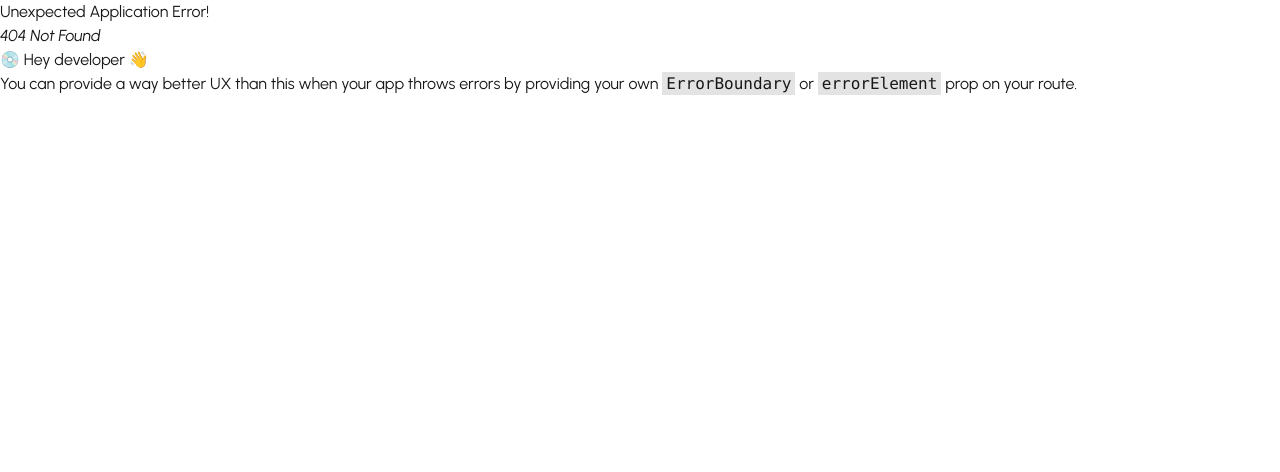
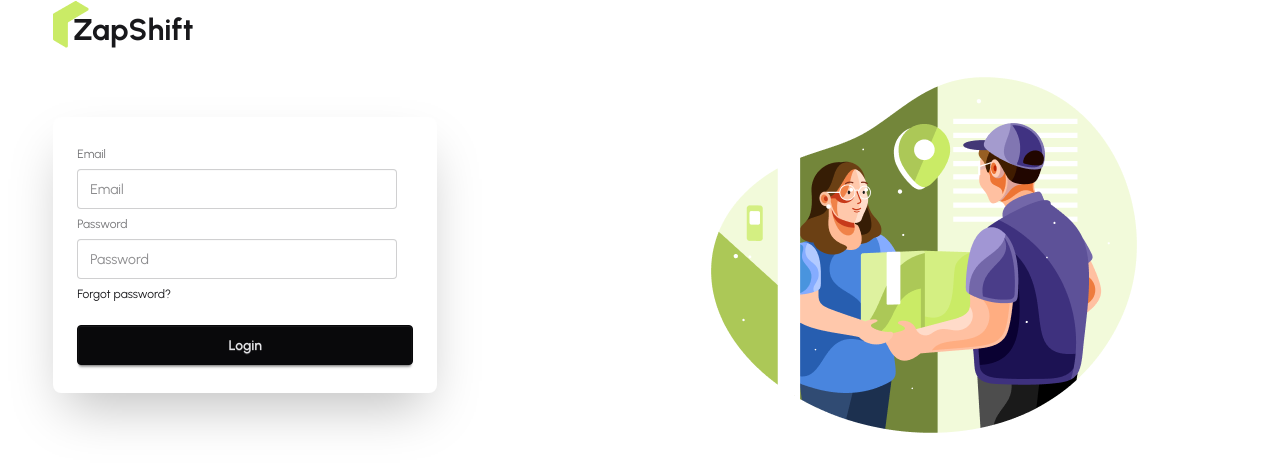
Before and after one commit to imtiaz8936/Zap-Shift-Client, a React (Vite) app: page /register in a window 1280 px wide. Before the commit this address had no page. Shown: the top 472 px of the page. Built offline with nearby package versions, Linux system fonts and the light colour scheme.

Commit message:
registration form added

```diff
--- a/package.json
+++ b/package.json
@@ -15,6 +15,7 @@
     "firebase": "^12.6.0",
     "react": "^19.2.0",
     "react-dom": "^19.2.0",
+    "react-hook-form": "^7.67.0",
     "react-responsive-carousel": "^3.2.23",
     "react-router": "^7.9.6",
     "tailwindcss": "^4.1.17"
--- a/src/Components/Logo/Logo.jsx
+++ b/src/Components/Logo/Logo.jsx
@@ -1,10 +1,13 @@
 import React from "react";
 import logo from "../../assets/logo.png";
+import { Link } from "react-router";
 const Logo = () => {
   return (
     <div className="flex items-end">
       <img src={logo} alt="" />
-      <h1 className="-ml-4 font-bold text-3xl text-white">ZapShift</h1>
+      <Link to="/">
+        <h1 className="-ml-4 font-bold text-3xl">ZapShift</h1>
+      </Link>
     </div>
   );
 };
--- /dev/null
+++ b/src/Layouts/AuthLayout/AuthLayout.jsx
@@ -0,0 +1,22 @@
+import React from "react";
+import authImg from "../../assets/authImage.png";
+import Logo from "../../Components/Logo/Logo";
+import { Outlet } from "react-router";
+
+const AuthLayout = () => {
+  return (
+    <div className="middle">
+      <Logo></Logo>
+      <div className="flex items-center">
+        <div className="flex-1">
+          <Outlet></Outlet>
+        </div>
+        <div className="flex-1">
+          <img src={authImg} alt="" />
+        </div>
+      </div>
+    </div>
+  );
+};
+
+export default AuthLayout;
--- /dev/null
+++ b/src/Pages/Auth/Register/Register.jsx
@@ -0,0 +1,58 @@
+import React from "react";
+import { useForm } from "react-hook-form";
+
+const Register = () => {
+  const {
+    register,
+    handleSubmit,
+    formState: { errors },
+  } = useForm();
+
+  const handleRegistration = (data) => {
+    console.log("form submitted", data.email, data.password);
+  };
+
+  return (
+    <div className="">
+      <div className="card bg-base-100 w-full max-w-sm shrink-0 shadow-2xl">
+        <form onSubmit={handleSubmit(handleRegistration)} className="card-body">
+          <fieldset className="fieldset">
+            <label className="label">Email</label>
+            <input
+              type="email"
+              {...register("email", { required: true })}
+              className="input"
+              placeholder="Email"
+            />
+            {errors.email?.type === "required" && (
+              <p className="text-red-500">Email is required</p>
+            )}
+
+            <label className="label">Password</label>
+            <input
+              type="password"
+              {...register("password", {
+                required: true,
+                minLength: 6,
+                pattern: /^(?=.*[A-Z])(?=.*[a-z])(?=.*\d)(?=.*[^A-Za-z0-9]).+$/,
+              })}
+              className="input"
+              placeholder="Password"
+            />
+            {errors.password?.type === "required" && (
+              <p className="text-red-500">Password is required</p>
+            )}
+            <div>
+              <a className="link link-hover">Forgot password?</a>
+            </div>
+            <button type="submit" className="btn btn-neutral mt-4">
+              Login
+            </button>
+          </fieldset>
+        </form>
+      </div>
+    </div>
+  );
+};
+
+export default Register;
--- a/src/Pages/Shared/Navbar/Navbar.css
+++ b/src/Pages/Shared/Navbar/Navbar.css
@@ -1,3 +1,3 @@
 .active-link {
-  color: #caeb66;
+  color: #a7cf05;
 }
--- a/src/Pages/Shared/Navbar/Navbar.jsx
+++ b/src/Pages/Shared/Navbar/Navbar.jsx
@@ -46,7 +46,7 @@ const Navbar = () => {
   );
   return (
     <div className="">
-      <div className="navbar middle bg-[#03373d] p-4 rounded-2xl mt-5">
+      <div className="navbar middle p-4 rounded-2xl mt-5">
         <div className="navbar-start">
           <div className="dropdown">
             <div tabIndex={0} role="button" className="btn btn-ghost lg:hidden">
@@ -68,24 +68,24 @@ const Navbar = () => {
             </div>
             <ul
               tabIndex="-1"
-              className="menu menu-sm dropdown-content text-white text-[16px] font-semibold bg-base-100 rounded-box z-1 mt-3 w-52 p-2 shadow space-y-3"
+              className="menu menu-sm dropdown-content text-[16px] font-semibold bg-base-100 rounded-box z-1 mt-3 w-52 p-2 shadow space-y-3"
             >
               {navLinks}
             </ul>
           </div>
-          <Link to="/">
-            <Logo></Logo>
-          </Link>
+          <Logo></Logo>
         </div>
         <div className="navbar-center hidden lg:flex">
-          <ul className="menu menu-horizontal text-white text-[16px] font-semibold px-1 space-x-4">
+          <ul className="menu menu-horizontal text-[16px] font-semibold px-1 space-x-4">
             {navLinks}
           </ul>
         </div>
         <div className="navbar-end gap-2">
           <a className="btn">Sign In</a>
           <div>
-            <a className="btn bg-primary">Sign Up</a>
+            <Link to="/register" className="btn bg-primary">
+              Sign Up
+            </Link>
           </div>
         </div>
       </div>
--- a/src/Routes/PublicRoutes/Router.jsx
+++ b/src/Routes/PublicRoutes/Router.jsx
@@ -1,6 +1,9 @@
 import { createBrowserRouter } from "react-router";
 import RootLayout from "../../Layouts/Root/RootLayout";
 import Home from "../../Pages/HomePage/Home/Home";
+import AuthLayout from "../../Layouts/AuthLayout/AuthLayout";
+import Register from "../../Pages/Auth/Register/Register";
+import Coverage from "../../Pages/Coverage/Coverage";
 
 export const router = createBrowserRouter([
   {
@@ -11,6 +14,20 @@ export const router = createBrowserRouter([
         index: true,
         Component: Home,
       },
+      {
+        path: "/coverage",
+        Component: Coverage,
+      },
+    ],
+  },
+  {
+    path: "/",
+    Component: AuthLayout,
+    children: [
+      {
+        path: "/register",
+        Component: Register,
+      },
     ],
   },
 ]);
```
Also changed, not shown: 1 other file (tests, documents, lock files or other folders).
